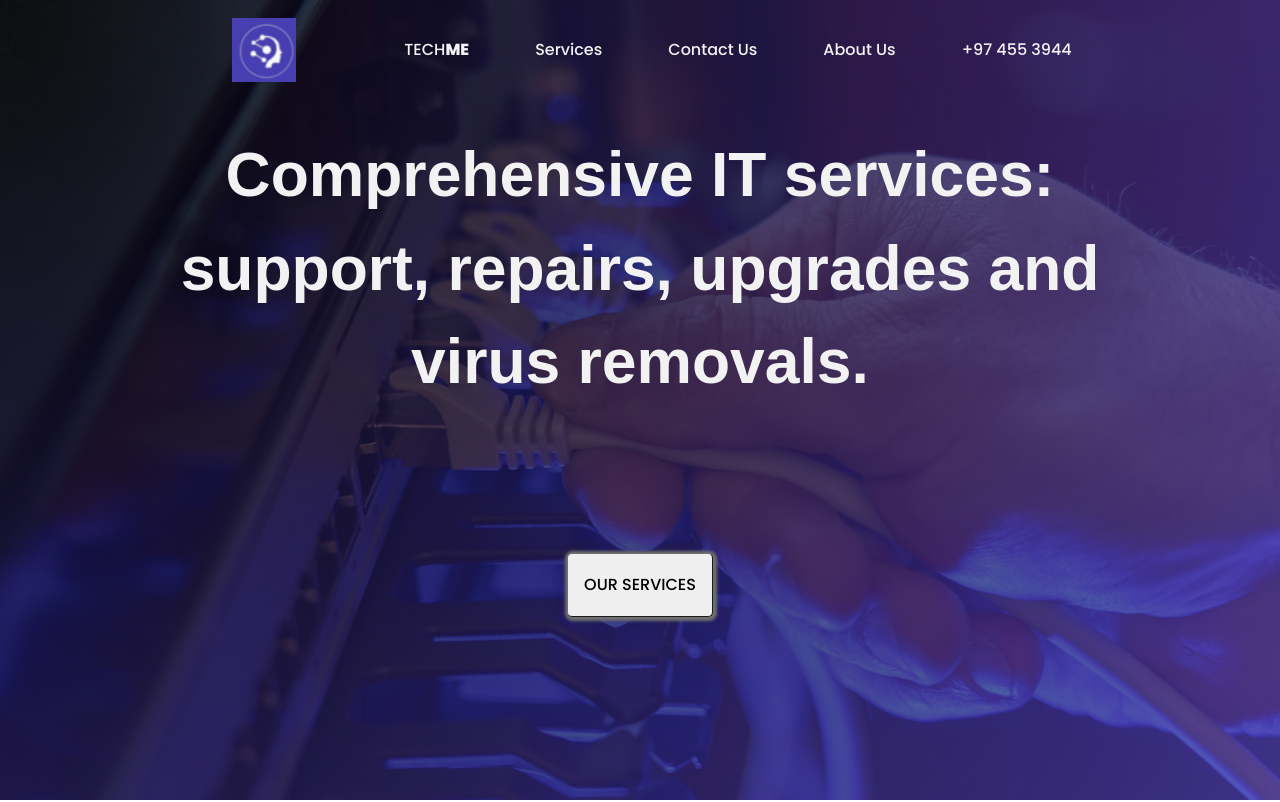
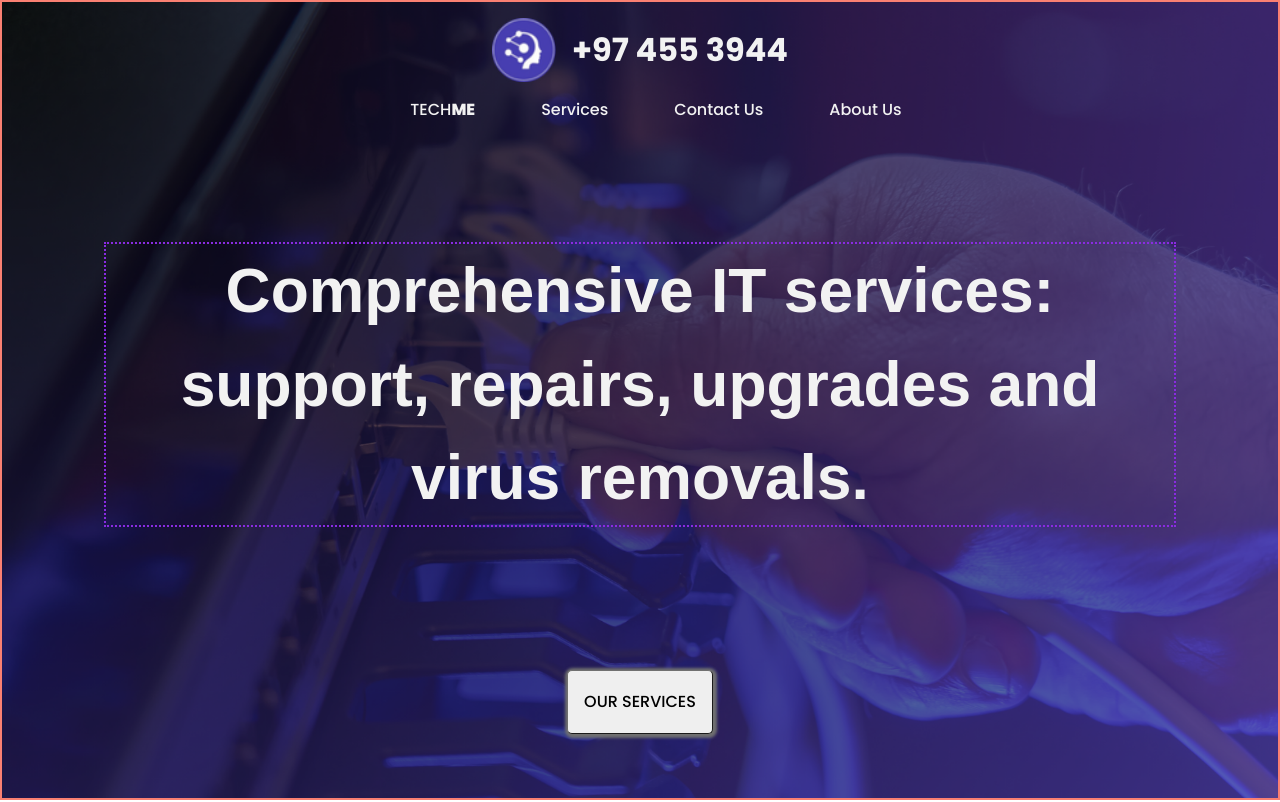
Before and after one commit to baayesh/TechMe, a React (Create React App) app: page / in a window 1280 px wide. Shown: the top 802 px of the page. Built offline with nearby package versions, Linux system fonts and the light colour scheme; a web font is replaced by a local one.

Commit message:
setup responsiveness of hero section

```diff
--- a/src/components/Navigation/Navigation.css
+++ b/src/components/Navigation/Navigation.css
@@ -12,7 +12,7 @@
 
 .container-header {
   width: 100%;
-  height: 6em;
+  height: 9em;
   top: 0;
   position: fixed;
   background-color: transparent;
@@ -22,6 +22,9 @@
   overflow: hidden;
 }
 
+.container-header-scrolled {
+  height: 4em;
+}
 /* .container-header.scrolled {
   background-color: #4b3db2;
   padding-top: 100px;
@@ -92,34 +95,16 @@
   right: 0;
 }
 
-.nav-icon {
-  overflow: hidden;
-  margin-right: 50px;
-  margin-top: 0;
-  height: 100%;
-}
+
 
 .nav-icon img {
   height: 4em;
 }
 
-.nav-phone {
-  max-width: 25%;
-  margin-top: 5%;
-}
 
-.nav-phone:hover {
-  background-color: #f2f2f2;
-}
 
-.nav-phone-number {
-  color: #f2f2f2;
-  font-size: 1rem;
-  font-family: Poppins;
-  font-weight: 600;
-  padding-right: 6%;
-  margin-top: 15%;
-}
+
+
 .a-us-conde-icon {
   width: 30px;
   height: 30px;
@@ -138,6 +123,51 @@
 .side-menu{
   display: none;
 }
+
+/* Navigation details */
+
+.nav-contact-details{
+  /* border: 2px solid aqua; */
+  height: 5em;
+  display: flex;
+  justify-content: center;
+  align-items: center;
+  gap: 1em;
+}
+
+.nav-contact-details-t{
+  /* border: 2px solid aqua; */
+  display: none;
+}
+
+.nav-icon {
+  overflow: hidden;
+  display: block;
+
+}
+
+.nav-contact-ph{
+  color: #f2f2f2;
+  /* border: 2px dotted orange; */
+  overflow: hidden;
+  margin-bottom: 0;
+  font-family: Poppins,sans-serif;
+  font-weight: 700;
+  font-size: 2rem;
+
+}
+
+.nav-contact-ph-t{
+  color: #f2f2f2;
+  border: 2px dotted green;
+  overflow: hidden;
+  margin-bottom: 0;
+  font-family: Poppins,sans-serif;
+  font-weight: 700;
+  font-size: 1rem;
+}
+
+
 
 @media (mmax-width: 1200px) {
 }
@@ -279,10 +309,9 @@
 
   .nav li a {
     color: white;
-    font-size: 20px;
+    font-size: 1.8rem;
     text-decoration: none;
     font-family: Poppins, sans-serif;
-    font-size: 1rem;
     transition: all 0.3s ease-in-out;
   }
 
@@ -330,8 +359,8 @@
   }
 
   .change-bg {
-    width: 520px;
-    height: 460px;
+    width: 700px;
+    height: 700px;
     transform: translate(-60%, -30%);
   }
 }
--- a/src/components/Navigation/Navigation.jsx
+++ b/src/components/Navigation/Navigation.jsx
@@ -33,6 +33,8 @@ function Navigation() {
 
   window.addEventListener("scroll", function () {
     var header = document.querySelector(".container-header");
+    var navContact = document.querySelector(".nav-contact-ph");
+    var navContact2 = document.querySelector(".nav-contact-details");
     var scroll = window.scrollY;
 
     if (scroll > 100) {
@@ -40,6 +42,13 @@ function Navigation() {
     } else {
       header.classList.remove("nav-scrolled");
     }
+
+    // if (scroll > 500) {
+    //   navContact2.classList.add("nav-contact-details-t");
+
+    // } else {
+    //   navContact2.classList.remove("nav-contact-details-t");
+    // }
   });
   function backToToggler() {
     //web scroller
@@ -129,11 +138,14 @@ function Navigation() {
             <div className="row ">
               <nav>
                 {/* For Web */}
+                <div className="nav-contact-details">
+                  <li className="nav-icon">
+                    <img src={logo} alt="logo" className="nav-logo" />
+                  </li>
+                  <h5 className="nav-contact-ph">+97 455 3944</h5>
+                </div>
                 <div className="nav-container-div">
                   <ul className="nav-container-items mt-2">
-                    <li className="nav-icon">
-                      <img src={logo} alt="logo" className="nav-logo" />
-                    </li>
                     <Link className="link ps-2 pe-2" to="/">
                       TECH<span>ME</span>
                     </Link>
@@ -145,9 +157,6 @@ function Navigation() {
                     </Link>
                     <Link className="link ps-2 pe-2 " to="/coming-soon">
                       About Us
-                    </Link>
-                    <Link className="link ps-2 pe-2" to="/coming-soon">
-                      +97 455 3944
                     </Link>
                   </ul>
                 </div>
--- a/src/pages/Home/Hero/hero.css
+++ b/src/pages/Home/Hero/hero.css
@@ -1,11 +1,12 @@
 .hm-hr-mdiv {
   height: 100dvh;
-  display: flex;
+  display: block;
   justify-content: center;
   align-items: center;
   background-size: cover;
   overflow: hidden  ;
   position: relative;
+  border:2px solid salmon;
 }
 
 .hm-hr-background-img-1 {
@@ -21,12 +22,14 @@
 }
 
 .hm-hr-mtext {
+  border:2px dotted  blueviolet;
+
   font-family: "Lovelo", sans-serif;
   font-weight:900;
   color: #f2f2f2;
   font-size: 3.9rem;
   text-align: center;
-  margin-top: 10%;
+  margin-top: 30dvh;
   margin-left: 8%;
   margin-right: 8%;
 }
@@ -42,6 +45,7 @@
 @media (max-width: 1200px) {
   .hm-hr-mtext{
     font-size: 3.5rem;
+    margin-top: ;
   }
 }
 
@@ -49,13 +53,22 @@
 
   .hm-hr-mtext{
     font-size: 3rem;
+
   }
 }
 
 @media (max-width: 768px) {
+  .hm-hr-mtext{
+    font-size: 2.8rem;
+
+  }
 
 }
 
 @media(max-width: 576px) {
 
+  .hm-hr-mtext{
+   margin-top: 20dvh;
+  }
+
 }
```
Also changed, not shown: src/pages/About Us/Heading.jsx (added, +9 -0 lines), src/Assets/logo512.png, src/pages/About Us/Heading.css (added).
